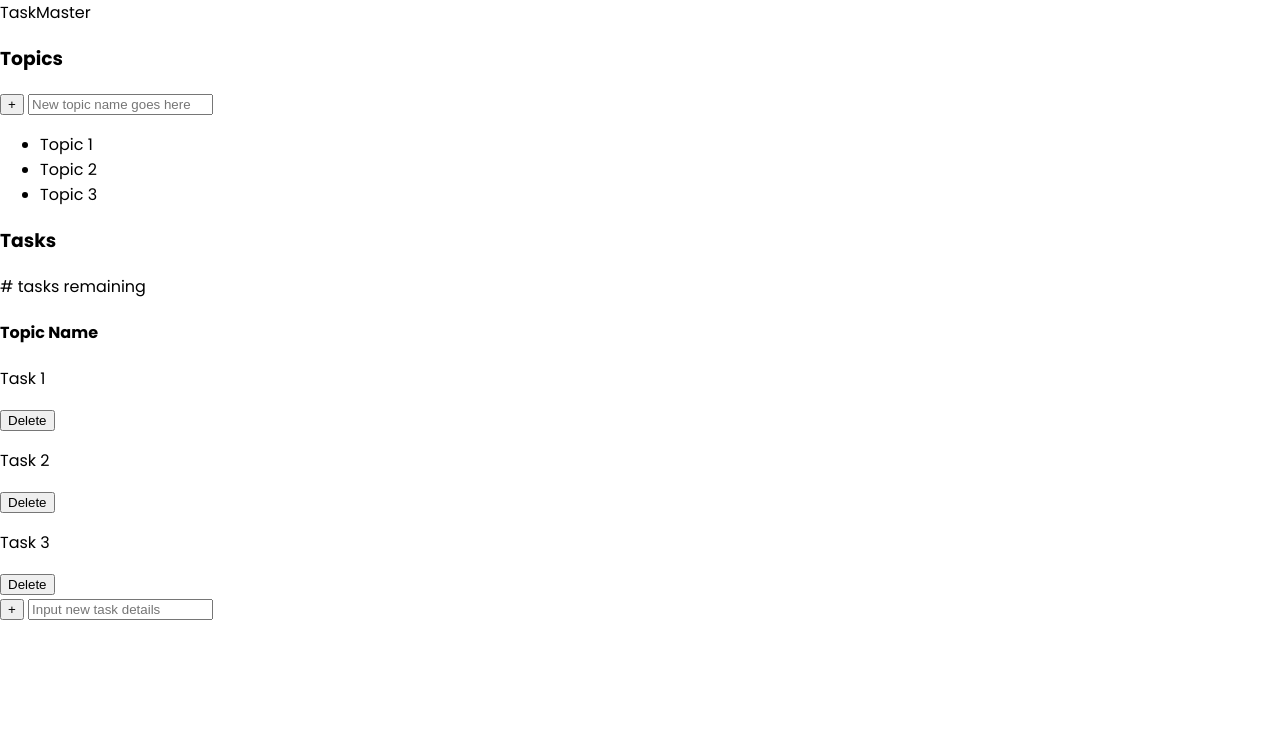
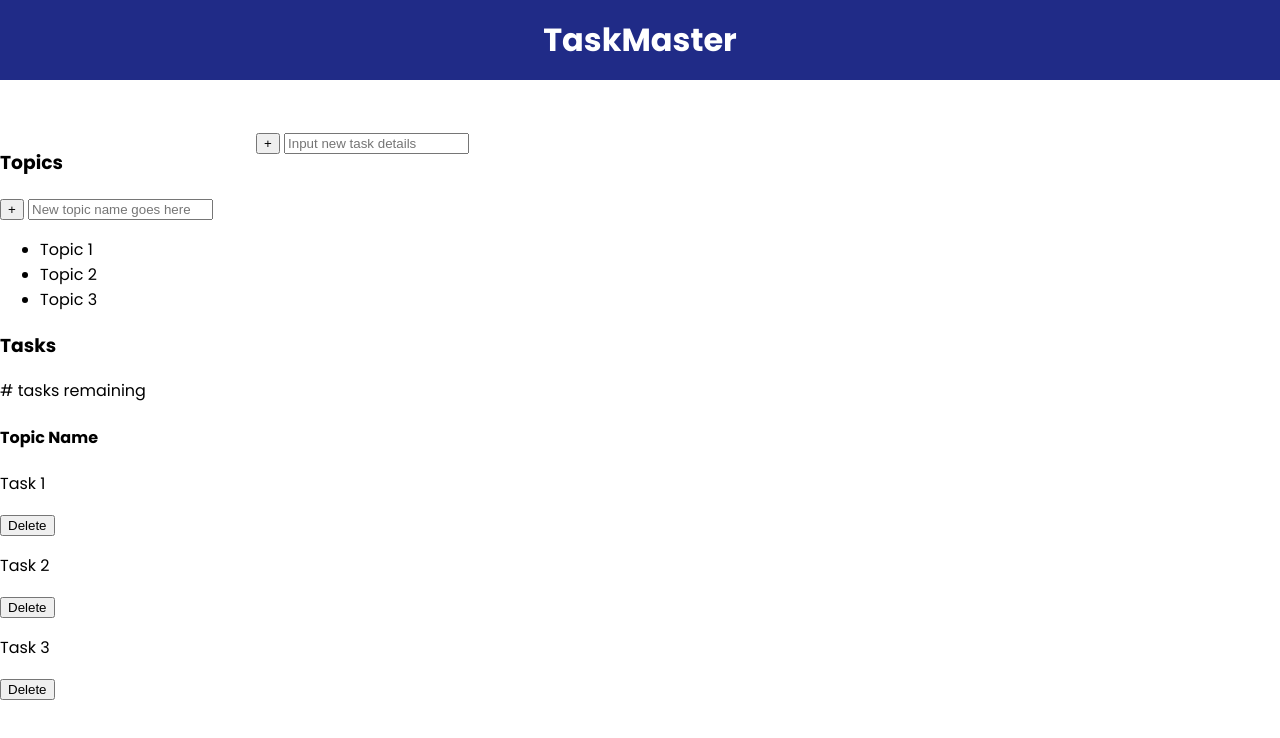
Before and after one commit to vipul-khedekar/task-master, a website built with webpack: page index.html in a window 1280 px wide. Built offline with nearby package versions, Linux system fonts and the light colour scheme.

Commit message:
defined size for body and app title, gave a temporary background color

```diff
--- a/src/index.css
+++ b/src/index.css
@@ -9,7 +9,24 @@
 
 body {
     box-sizing: border-box;
+    display: grid;
+    grid-template-columns: 20vw 80vw;
+    height: 100vh;
+    width: 100vw;
     padding: 0;
     margin: 0;
     font-family: var(--fontPoppins);
 }
+
+.app-name {
+    box-sizing: border-box;
+    display: flex;
+    grid-column: 1 / -1;
+    justify-content: center;
+    align-items: center;
+    background-color: var(--colorBlueDark);
+    height: 10vh;
+    color: #ffffff;
+    font-size: 2rem;
+    font-weight: 700;
+}
```
